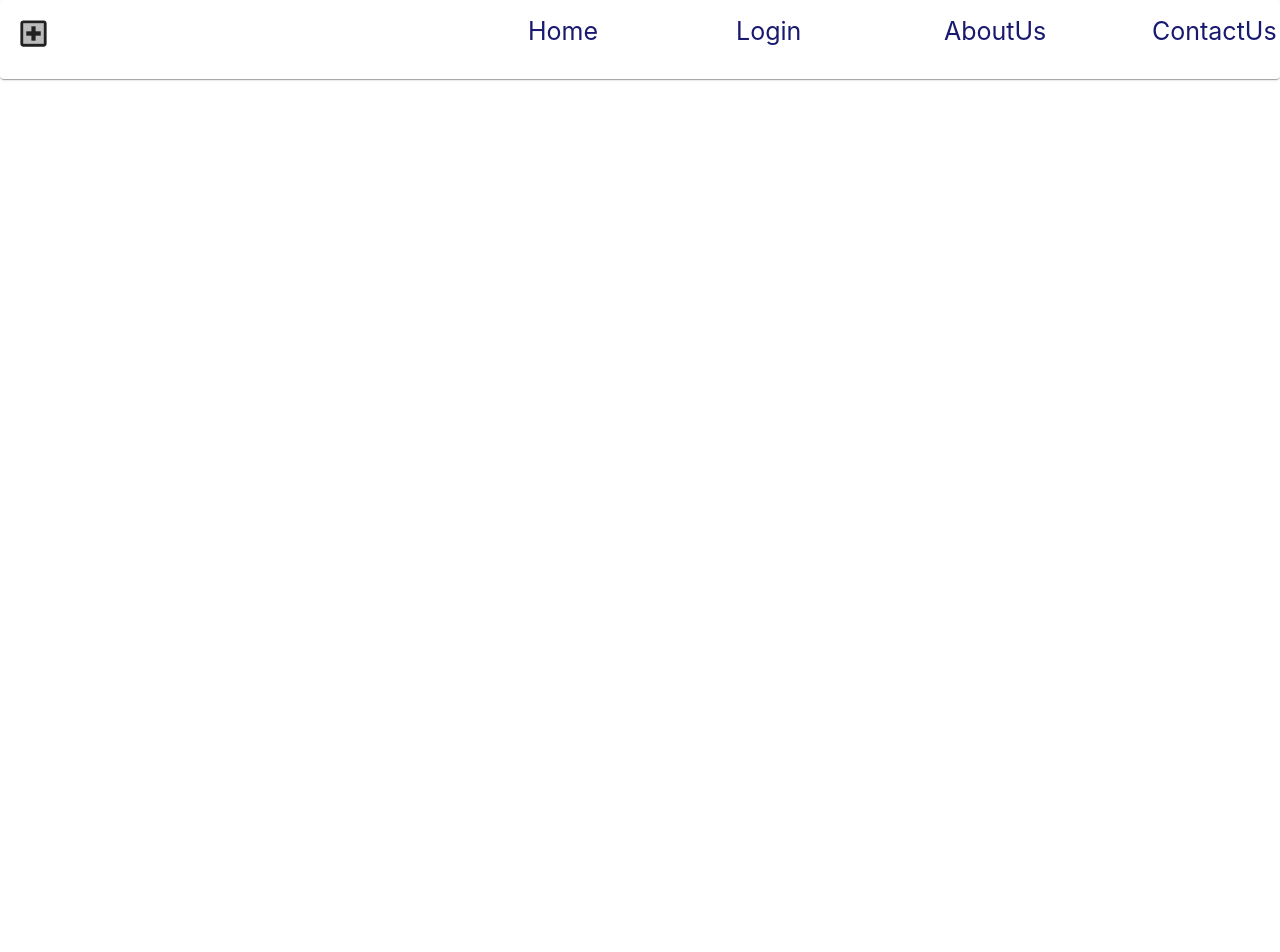
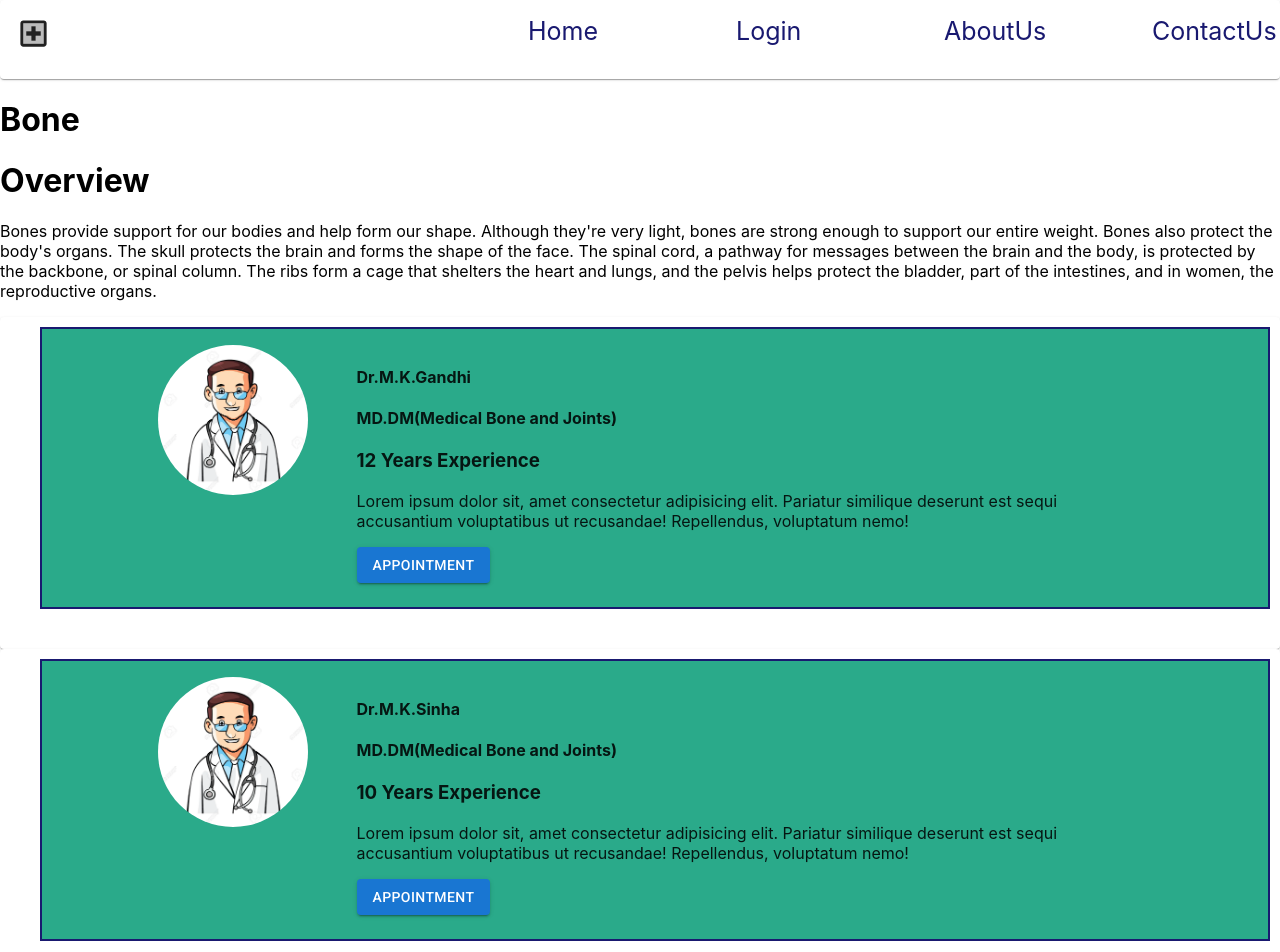
Before and after one commit to Pravin0545/HMS, a React (Create React App) app: page /bone in a window 1280 px wide. Shown: the top 952 px of the page. Before the commit the page ends 800 px from the top, so only its background shows below. Built offline with nearby package versions, Linux system fonts and the light colour scheme.

Commit message:
HMS Project

```diff
--- a/src/App.js
+++ b/src/App.js
@@ -15,6 +15,9 @@ import { Login } from "./Component/Home/Login";
 import { Contactus } from "./Component/Home/Contactus";
 import { Navbar } from "./Component/Navbar";
 import { Footer } from "./Component/Home/Footer";
+import { HeartT } from "./Component/Home/HeartT";
+import { Cancer } from "./Component/Home/Cancer";
+import { Bone } from "./Component/Home/Bone";
 
 function App() {
   return (
@@ -23,6 +26,9 @@ function App() {
         <Navbar />
         <Routes>
           <Route path="/" element={<Home />} />
+          <Route path="/heartt" element={<HeartT />} />
+          <Route path="/cancer" element={<Cancer />} />
+          <Route path="/bone" element={<Bone />} />
           <Route path="/login" element={<Login />} />
           <Route path="/login/administration" element={<Administration />} />
           <Route path="/aboutus" element={<Aboutus />} />
--- a/src/Component/Common.css
+++ b/src/Component/Common.css
@@ -78,8 +78,15 @@ a {
     /* text-align: center; */
     /* height: 100%; */
 }
-.footer{
+
+.footer {
     background-color: black;
     color: white;
     height: 200px;
 }
+
+.dcard1 {
+    background-color: #2AAA8A;
+    border: 2px solid #191970;
+    margin: 10px 10px 40px 40px;
+}
--- /dev/null
+++ b/src/Component/Home/Bone.jsx
@@ -0,0 +1,79 @@
+import React from "react";
+import { Grid, Card, CardContent, Button } from "@mui/material";
+import Avatar from "@mui/material/Avatar";
+
+export const Bone = () => {
+  return (
+    <div>
+      <h1>Bone</h1>
+      <h1>Overview</h1>
+      <p>
+        Bones provide support for our bodies and help form our shape. Although
+        they're very light, bones are strong enough to support our entire
+        weight. Bones also protect the body's organs. The skull protects the
+        brain and forms the shape of the face. The spinal cord, a pathway for
+        messages between the brain and the body, is protected by the backbone,
+        or spinal column. The ribs form a cage that shelters the heart and
+        lungs, and the pelvis helps protect the bladder, part of the intestines,
+        and in women, the reproductive organs.
+      </p>
+      <Grid container>
+        <Grid item xs={12}>
+          <Card>
+            <CardContent className="dcard1">
+              <Grid container>
+                <Grid item xs={1}></Grid>
+                <Grid item xs={2}>
+                  {" "}
+                  <Avatar
+                    alt="Remy Sharp"
+                    src="./img/Doctor1.webp"
+                    sx={{ width: 150, height: 150 }}
+                  />
+                </Grid>
+                <Grid item xs={8}>
+                  <h4>Dr.M.K.Gandhi</h4>
+                  <h4>MD.DM(Medical Bone and Joints)</h4>
+                  <h3>12 Years Experience</h3>
+                  <p>
+                    Lorem ipsum dolor sit, amet consectetur adipisicing elit.
+                    Pariatur similique deserunt est sequi accusantium
+                    voluptatibus ut recusandae! Repellendus, voluptatum nemo!
+                  </p>
+                  <Button variant="contained">Appointment</Button>
+                </Grid>
+              </Grid>
+            </CardContent>
+          </Card>
+          <Card>
+            <CardContent className="dcard1">
+              <Grid container>
+                <Grid item xs={1}></Grid>
+                <Grid item xs={2}>
+                  {" "}
+                  <Avatar
+                    alt="Remy Sharp"
+                    src="./img/Doctor1.webp"
+                    sx={{ width: 150, height: 150 }}
+                  />
+                </Grid>
+                <Grid item xs={8}>
+                  <h4>Dr.M.K.Sinha</h4>
+                  <h4>MD.DM(Medical Bone and Joints)</h4>
+                  <h3>10 Years Experience</h3>
+                  <p>
+                    Lorem ipsum dolor sit, amet consectetur adipisicing elit.
+                    Pariatur similique deserunt est sequi accusantium
+                    voluptatibus ut recusandae! Repellendus, voluptatum nemo!
+                  </p>
+                  <Button variant="contained">Appointment</Button>
+                </Grid>
+                <Grid item xs={1}></Grid>
+              </Grid>
+            </CardContent>
+          </Card>
+        </Grid>
+      </Grid>
+    </div>
+  );
+};
--- /dev/null
+++ b/src/Component/Home/Cancer.jsx
@@ -0,0 +1,78 @@
+import React from "react";
+import { Grid, Card, CardContent, Button } from "@mui/material";
+import Avatar from "@mui/material/Avatar";
+
+export const Cancer = () => {
+  return (
+    <div>
+      <h1>Cancer</h1>
+      <h1>OverView</h1>
+      <p>
+        Cancer is a generic term for a large group of diseases that can affect
+        any part of the body. Other terms used are malignant tumours and
+        neoplasms. One defining feature of cancer is the rapid creation of
+        abnormal cells that grow beyond their usual boundaries, and which can
+        then invade adjoining parts of the body and spread to other organs; the
+        latter process is referred to as metastasis. Widespread metastases are
+        the primary cause of death from cancer.
+      </p>
+      <Grid container>
+        <Grid item xs={12}>
+          <Card>
+            <CardContent className="dcard1">
+              <Grid container>
+                <Grid item xs={1}></Grid>
+                <Grid item xs={2}>
+                  {" "}
+                  <Avatar
+                    alt="Remy Sharp"
+                    src="./img/Doctor1.webp"
+                    sx={{ width: 150, height: 150 }}
+                  />
+                </Grid>
+                <Grid item xs={8}>
+                  <h4>Dr.M.K.Gandhi</h4>
+                  <h4>MD.DM(Medical Cancer)</h4>
+                  <h3>12 Years Experience</h3>
+                  <p>
+                    Lorem ipsum dolor sit, amet consectetur adipisicing elit.
+                    Pariatur similique deserunt est sequi accusantium
+                    voluptatibus ut recusandae! Repellendus, voluptatum nemo!
+                  </p>
+                  <Button variant="contained">Appointment</Button>
+                </Grid>
+              </Grid>
+            </CardContent>
+          </Card>
+          <Card>
+            <CardContent className="dcard1">
+              <Grid container>
+                <Grid item xs={1}></Grid>
+                <Grid item xs={2}>
+                  {" "}
+                  <Avatar
+                    alt="Remy Sharp"
+                    src="./img/Doctor1.webp"
+                    sx={{ width: 150, height: 150 }}
+                  />
+                </Grid>
+                <Grid item xs={8}>
+                  <h4>Dr.M.K.Sinha</h4>
+                  <h4>MD.DM(Medical Cancer)</h4>
+                  <h3>10 Years Experience</h3>
+                  <p>
+                    Lorem ipsum dolor sit, amet consectetur adipisicing elit.
+                    Pariatur similique deserunt est sequi accusantium
+                    voluptatibus ut recusandae! Repellendus, voluptatum nemo!
+                  </p>
+                  <Button variant="contained">Appointment</Button>
+                </Grid>
+                <Grid item xs={1}></Grid>
+              </Grid>
+            </CardContent>
+          </Card>
+        </Grid>
+      </Grid>
+    </div>
+  );
+};
--- /dev/null
+++ b/src/Component/Home/HeartT.jsx
@@ -0,0 +1,78 @@
+import React from "react";
+import { Grid, Card, CardContent, Button } from "@mui/material";
+import Avatar from "@mui/material/Avatar";
+
+export const HeartT = () => {
+  return (
+    <div>
+      <h1>Heart Transplant</h1>
+
+      <h1>Overview</h1>
+      <p>
+        A heart transplant is an operation in which a failing heart is replaced
+        with a healthier donor heart. Heart transplant is a treatment that's
+        usually reserved for people whose condition hasn't improved enough with
+        medications or other surgeries. While a heart transplant is a major
+        operation, your chance of survival is good with appropriate follow-up
+        care.
+      </p>
+      <Grid container>
+        <Grid item xs={12}>
+          <Card>
+            <CardContent className="dcard1">
+              <Grid container>
+                <Grid item xs={1}></Grid>
+                <Grid item xs={2}>
+                  {" "}
+                  <Avatar
+                    alt="Remy Sharp"
+                    src="./img/Doctor1.webp"
+                    sx={{ width: 150, height: 150 }}
+                  />
+                </Grid>
+                <Grid item xs={8}>
+                  <h4>Dr.M.K.Gandhi</h4>
+                  <h4>MD.DM(Medical Oncology)</h4>
+                  <h3>12 Years Experience</h3>
+                  <p>
+                    Lorem ipsum dolor sit, amet consectetur adipisicing elit.
+                    Pariatur similique deserunt est sequi accusantium
+                    voluptatibus ut recusandae! Repellendus, voluptatum nemo!
+                  </p>
+                  <Button variant="contained">Appointment</Button>
+                </Grid>
+              </Grid>
+            </CardContent>
+          </Card>
+          <Card>
+            <CardContent className="dcard1">
+              <Grid container>
+                <Grid item xs={1}></Grid>
+                <Grid item xs={2}>
+                  {" "}
+                  <Avatar
+                    alt="Remy Sharp"
+                    src="./img/Doctor1.webp"
+                    sx={{ width: 150, height: 150 }}
+                  />
+                </Grid>
+                <Grid item xs={8}>
+                  <h4>Dr.M.K.Sinha</h4>
+                  <h4>MD.DM(Medical Oncology)</h4>
+                  <h3>10 Years Experience</h3>
+                  <p>
+                    Lorem ipsum dolor sit, amet consectetur adipisicing elit.
+                    Pariatur similique deserunt est sequi accusantium
+                    voluptatibus ut recusandae! Repellendus, voluptatum nemo!
+                  </p>
+                  <Button variant="contained">Appointment</Button>
+                </Grid>
+                <Grid item xs={1}></Grid>
+              </Grid>
+            </CardContent>
+          </Card>
+        </Grid>
+      </Grid>
+    </div>
+  );
+};
--- a/src/Component/Home/Home.jsx
+++ b/src/Component/Home/Home.jsx
@@ -1,6 +1,7 @@
 import React from "react";
-import { Card, CardContent, Grid } from "@mui/material";
+import { Card, CardContent, Grid, Button } from "@mui/material";
 import { Footer } from "./Footer";
+import { Link } from "react-router-dom";
 
 export const Home = () => {
   return (
@@ -48,6 +49,11 @@ export const Home = () => {
                       24X7
                     </h4>
                   </Grid>
+                  <Grid item xs={12}>
+                    <Link to="/heartt">
+                      <Button variant="contained">View</Button>
+                    </Link>
+                  </Grid>
                 </Grid>
               </CardContent>
             </Card>
@@ -71,6 +77,11 @@ export const Home = () => {
                   <Grid item xs={6}></Grid>
                   <Grid item xs={6}>
                     <h4>World Leaders in Oncology Care.</h4>
+                  </Grid>
+                  <Grid item xs={12}>
+                    <Link to="/cancer">
+                      <Button variant="contained">View</Button>
+                    </Link>
                   </Grid>
                 </Grid>
               </CardContent>
@@ -99,13 +110,18 @@ export const Home = () => {
                       procedures
                     </h4>
                   </Grid>
+                  <Grid item xs={12}>
+                    <Link to="/bone">
+                      <Button variant="contained">View</Button>
+                    </Link>
+                  </Grid>
                 </Grid>
               </CardContent>
             </Card>
           </Grid>
         </Grid>
 
-      <Footer/>
+        <Footer />
       </div>
     </div>
   );
```
Also changed, not shown: public/img/Doctor1.webp (added), public/img/Hearttimg.jpg (added).
